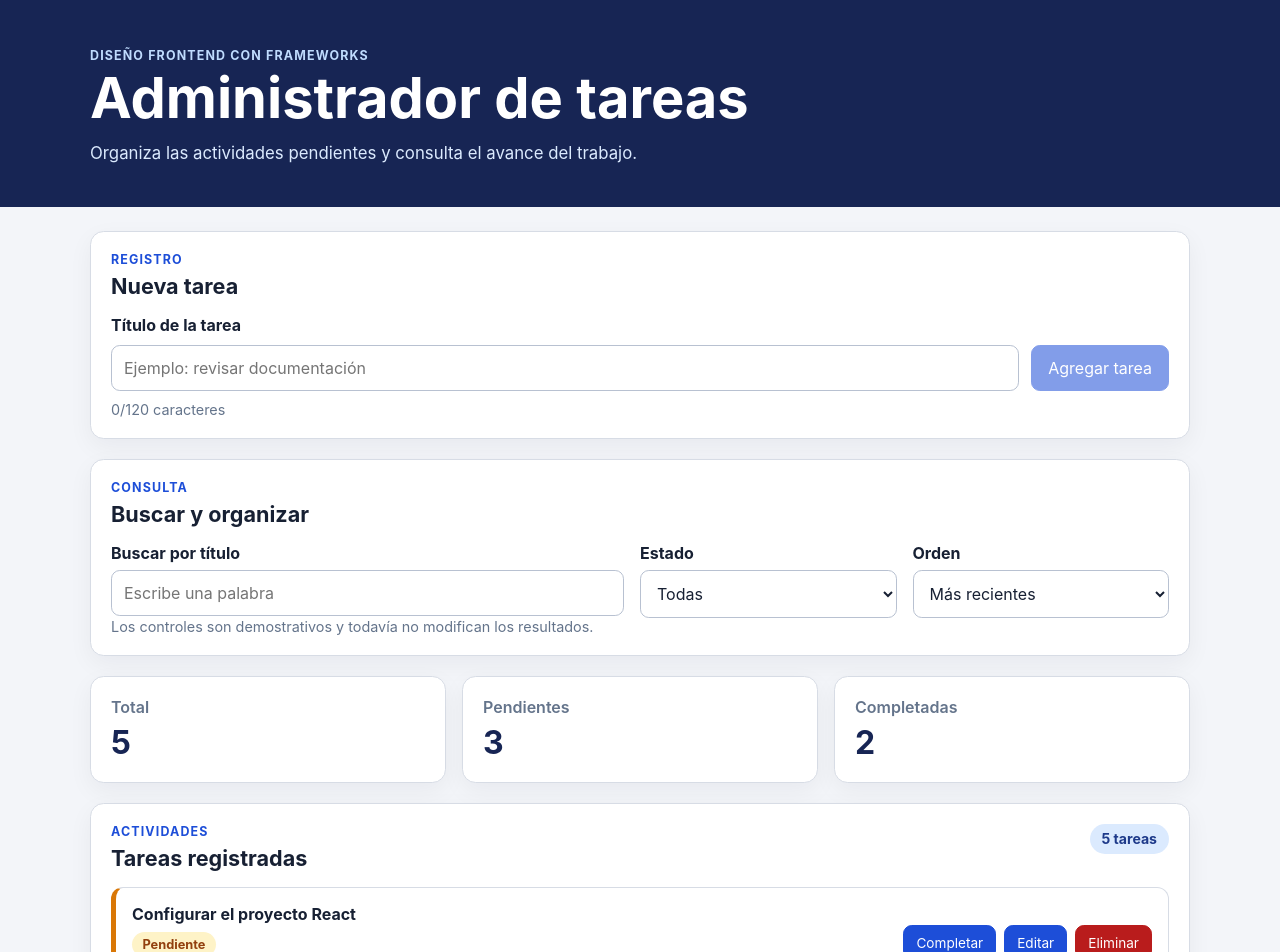
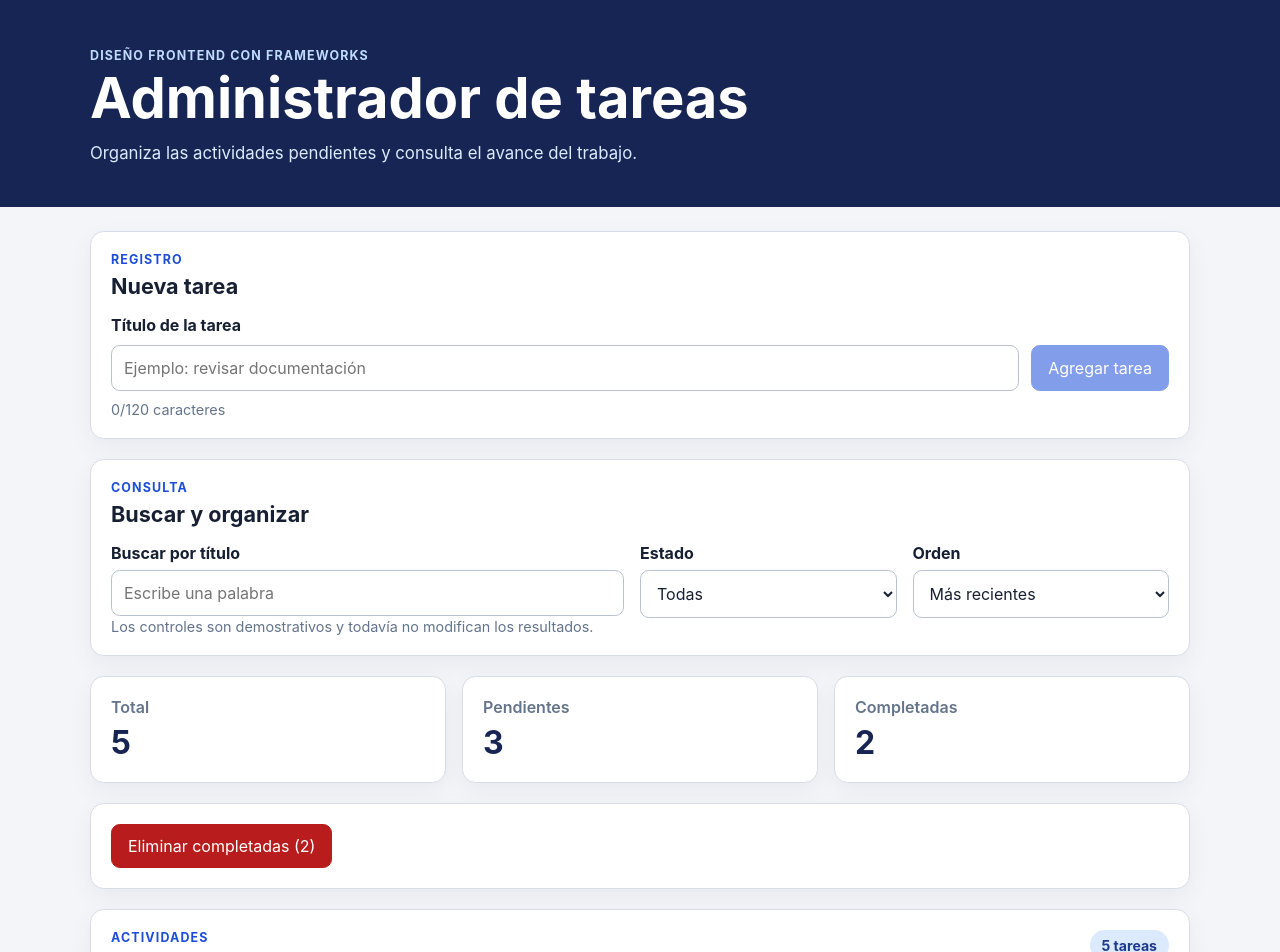
Before and after one commit to Mcuzz/task-manager-frontend, a React (Vite) app: page / in a window 1280 px wide. Shown: the top 952 px of the page. Built offline with nearby package versions, Linux system fonts and the light colour scheme.

Commit message:
Feat: boton de eliminar todas las tareas como parte del desafio individual

```diff
--- a/src/App.tsx
+++ b/src/App.tsx
@@ -1,28 +1,35 @@
-import { useState } from 'react';
-import { AppHeader } from './components/AppHeader';
-import  TaskFilters  from './components/TaskFilters';
-import { TaskForm } from './components/TaskForm';
-import { TaskList } from './components/TaskList';
-import { TaskSummary } from './components/TaskSummary';
-import { tasks as initialTasks } from './data/task';
-import type { Task } from './models/task.interface';
+import { useState } from "react";
+import { AppHeader } from "./components/AppHeader";
+import TaskFilters from "./components/TaskFilters";
+import { TaskForm } from "./components/TaskForm";
+import { TaskList } from "./components/TaskList";
+import { TaskSummary } from "./components/TaskSummary";
+import { tasks as initialTasks } from "./data/task";
+import type { Task } from "./models/task.interface";
+import { TaskActions } from "./components/TaskActions";
 export default function App() {
-const [tasks, setTasks] = useState<Task[]>(
-() => [...initialTasks],
+  const [tasks, setTasks] = useState<Task[]>(() => [...initialTasks]);
+  const completedCount = tasks.filter(
+    (task) => task.status === "completed",
+  ).length;
+  function handleClearCompleted() {
+    setTasks((currentTasks) =>
+      currentTasks.filter((task) => task.status !== "completed"),
     );
+  }
   function handleAddTask(title: string) {
     const now = new Date().toISOString();
     const newTask: Task = {
       id: crypto.randomUUID(),
       title,
-status: 'pending',
+      status: "pending",
       createdAt: now,
       updatedAt: now,
     };
-setTasks((currentTasks) => [
-newTask,
-...currentTasks,
-]);
+    setTasks((currentTasks) => [newTask, ...currentTasks]);
+    setTasks((currentTasks) =>
+      currentTasks.filter((task) => task.status !== "completed"),
+    );
   }
   function handleToggleStatus(id: string) {
     const now = new Date().toISOString();
@@ -33,19 +40,13 @@ return task;
         }
         return {
           ...task,
-status:
-task.status === 'pending'
-? 'completed'
-: 'pending',
+          status: task.status === "pending" ? "completed" : "pending",
           updatedAt: now,
         };
       }),
     );
   }
-function handleEditTask(
-id: string,
-title: string,
-) {
+  function handleEditTask(id: string, title: string) {
     const now = new Date().toISOString();
     setTasks((currentTasks) =>
       currentTasks.map((task) =>
@@ -60,9 +61,7 @@ updatedAt: now,
     );
   }
   function handleDeleteTask(id: string) {
-const selectedTask = tasks.find(
-(task) => task.id === id,
-);
+    const selectedTask = tasks.find((task) => task.id === id);
     if (!selectedTask) {
       return;
     }
@@ -72,9 +71,7 @@ const shouldDelete = window.confirm(
     if (!shouldDelete) {
       return;
     }
-setTasks((currentTasks) =>
-currentTasks.filter((task) => task.id !== id),
-);
+    setTasks((currentTasks) => currentTasks.filter((task) => task.id !== id));
   }
   return (
     <div className="app-shell">
@@ -83,6 +80,11 @@ return (
         <TaskForm onAddTask={handleAddTask} />
         <TaskFilters />
         <TaskSummary tasks={tasks} />
+        <TaskActions
+          completedCount={completedCount}
+          onClearCompleted={handleClearCompleted}
+        />
+
         <TaskList
           tasks={tasks}
           onToggleStatus={handleToggleStatus}
--- /dev/null
+++ b/src/components/TaskActions.tsx
@@ -0,0 +1,42 @@
+
+interface TaskActionsProps {
+  completedCount: number;
+  onClearCompleted: () => void;
+}
+
+export function TaskActions({
+  completedCount,
+  onClearCompleted,
+}: TaskActionsProps) {
+  function handleClearCompleted() {
+    if (completedCount === 0) {
+      return;
+    }
+
+    const shouldClear = window.confirm(
+      `¿Eliminar las ${completedCount} tareas completadas?`,
+    );
+
+    if (!shouldClear) {
+      return;
+    }
+
+    onClearCompleted();
+  }
+
+  return (
+    <section
+      className="panel"
+      aria-label="Acciones de tareas"
+    >
+      <button
+        type="button"
+        className="button-danger"
+        onClick={handleClearCompleted}
+        disabled={completedCount === 0}
+      >
+        Eliminar completadas ({completedCount})
+      </button>
+    </section>
+  );
+}
```
Lines whose indentation alone changed are shown as unchanged.
